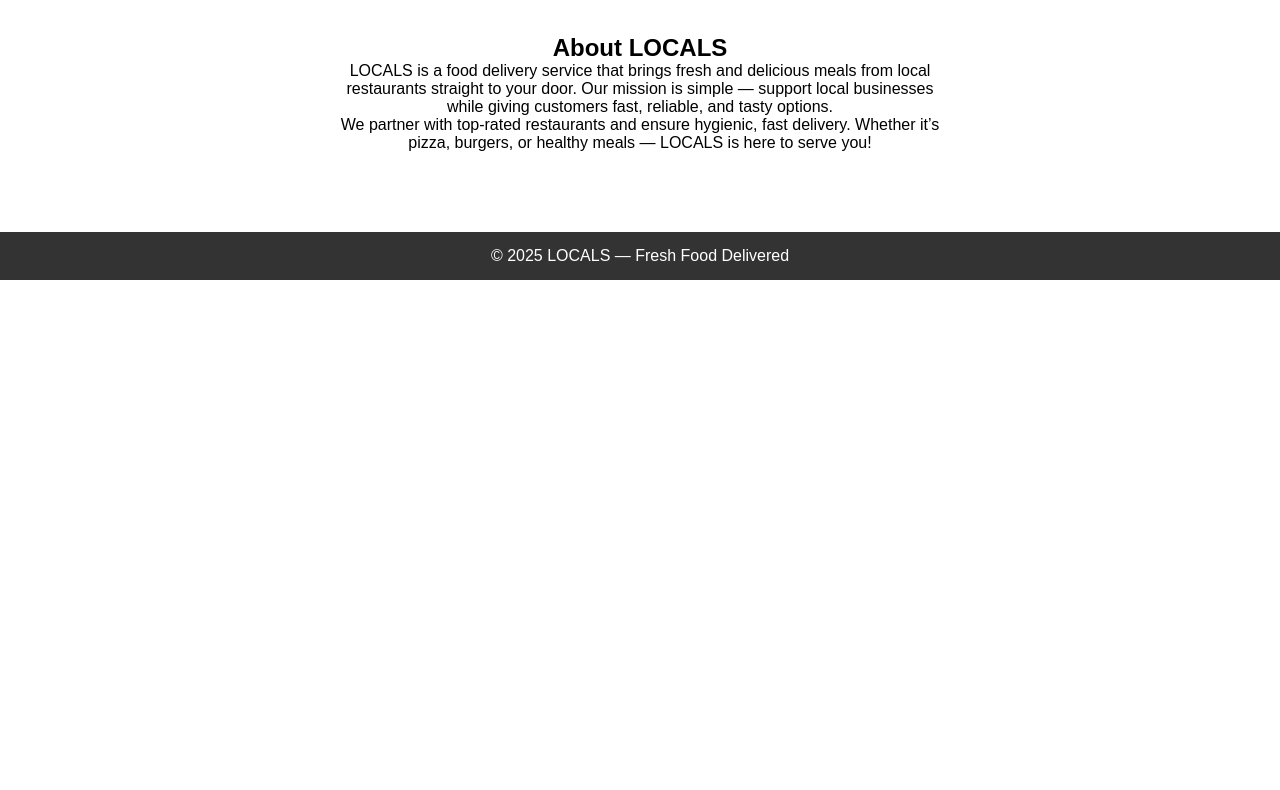
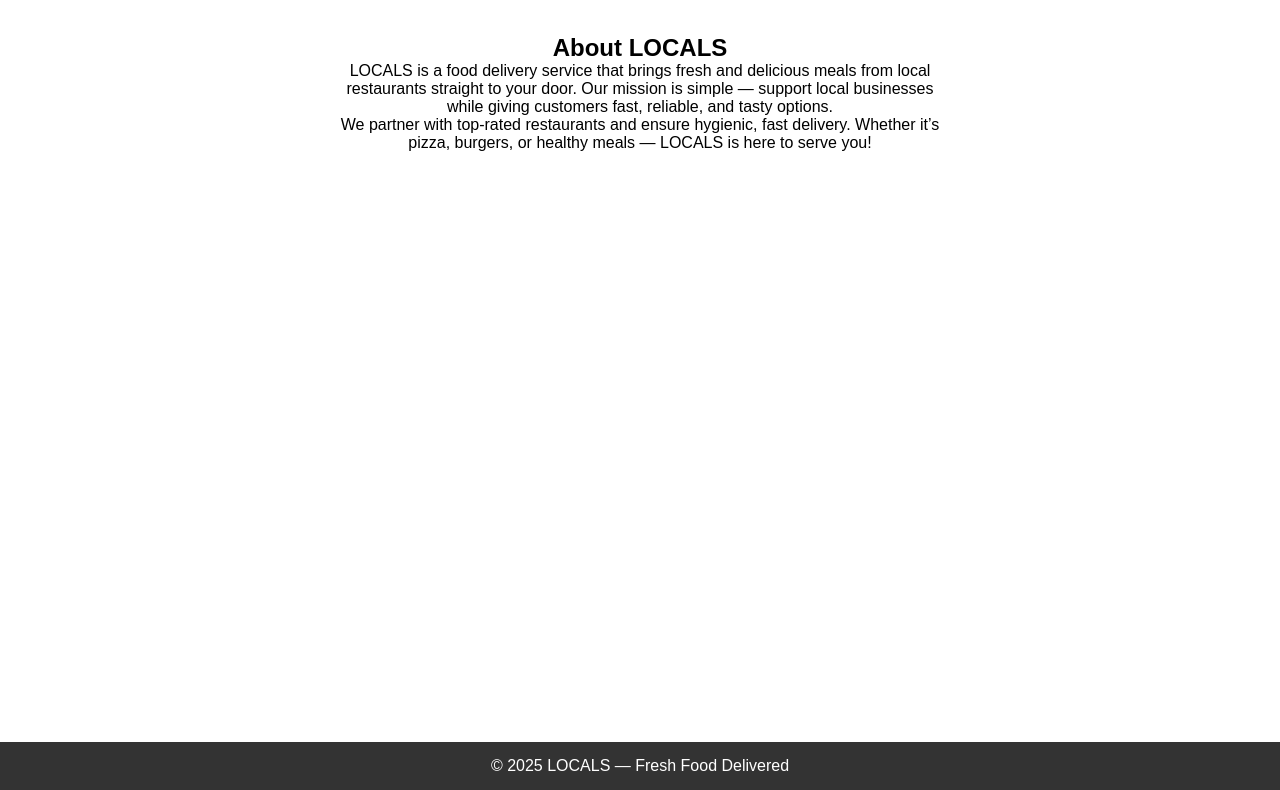
Before and after one commit to mohit-gt-stack/capstone1_local, a plain HTML site: page about.html in a window 1280 px wide. Shown: the part 68-858 px from the top of the page. Before the commit the page ends 800 px from the top, so only its background shows below. Drawn offline with Linux system fonts and the light colour scheme.

Commit message:
footer modified

```diff
--- a/about.html
+++ b/about.html
@@ -35,7 +35,7 @@
     </p>
 </section>
 
-<footer>
+<footer style="margin-top: 550px ;">
     <p>© 2025 LOCALS — Fresh Food Delivered</p>
 </footer>
 
--- a/style.css
+++ b/style.css
@@ -128,7 +128,7 @@ footer {
     background: #333;
     padding: 15px;
     color: white;
-    margin-top: 40px;
+
 }
 
 /* Responsive mobile */
```
Also changed, not shown: cart.html (+1 -1 lines), contact.html (+1 -1 lines), menu.html (+1 -1 lines).
